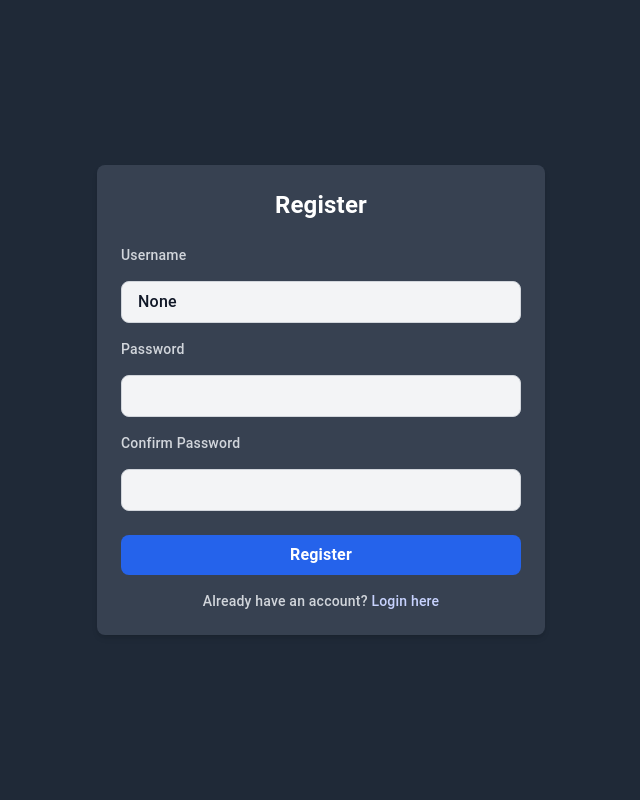
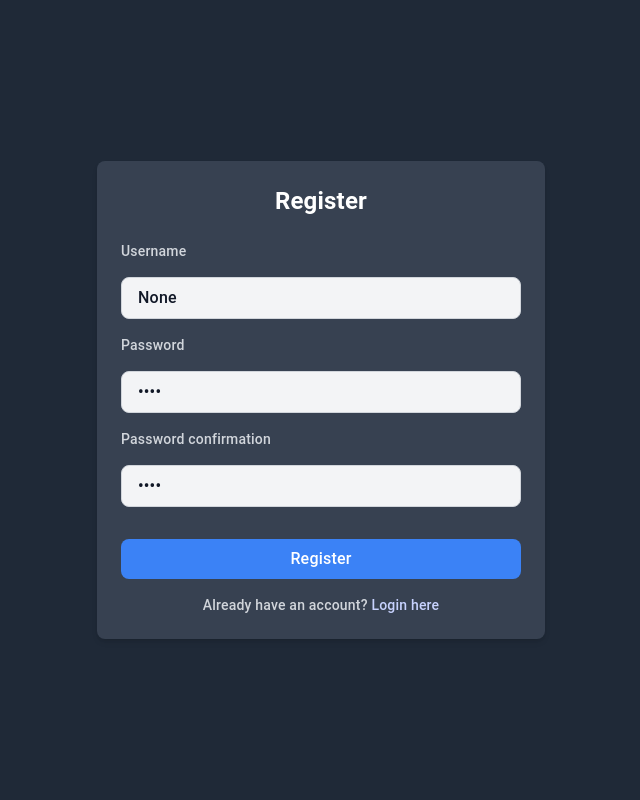
Before and after one commit to rigelia/pbp-2, a Django app: page /register/ in a window 1280 px wide. Shown: the whole page, without its empty margins (319-959 px from the left). Run offline with Django 5.2, Linux system fonts and the light colour scheme; some libraries are stand-ins or nearby versions.

Commit message:
fixed registration and added fail codes

```diff
--- a/main/templates/main.html
+++ b/main/templates/main.html
@@ -1,8 +1,5 @@
 {% extends 'base.html' %}
 {% block content %}
-{% if not product_entries %}
-<p>There are no product entries yet.</p>
-{% else %}
 <style>
   .hidden {
     display: none;
@@ -130,7 +127,6 @@
     }); // i need to write more comments for scripts dawg
   </script>
 </body>
-{% endif %}
 {% endblock %}
 {% block meta %}
 {% endblock %}
--- a/main/templates/register.html
+++ b/main/templates/register.html
@@ -4,15 +4,14 @@
 <div class="flex items-center justify-center min-h-screen bg-gray-800">
   <div class="w-full max-w-md p-6 bg-gray-700 rounded-lg shadow-md">
     <h2 class="mb-6 text-2xl font-bold text-center text-white">Register</h2>
-    <form method="POST" action="">
+    <form method="POST" action=".">
       {% csrf_token %}
       <div class="space-y-4">
         <!-- Username Field -->
         <div>
           <label
             for="id_username"
-            class="block mb-2 text-sm font-medium text-gray-300"
-          >
+            class="block mb-2 text-sm font-medium text-gray-300">
             {{ form.username.label }}
           </label>
           <input
@@ -20,60 +19,63 @@
             name="username"
             id="id_username"
             class="w-full px-4 py-2 mt-2 text-gray-900 bg-gray-100 border border-gray-300 rounded-lg focus:border-blue-500 focus:ring focus:ring-blue-500 focus:ring-opacity-50"
-            value="{{ form.username.value }}"
-          />
+            value="{{ form.username.value }}" />
+          <div class="text-text-gray-300 text-sm mt-1">
             {{ form.username.errors }}
+          </div>
         </div>
 
         <!-- Password Field -->
         <div>
           <label
-            for="id_password"
-            class="block mb-2 text-sm font-medium text-gray-300"
-          >
-            Password
+            for="id_password1"
+            class="block mb-2 text-sm font-medium text-gray-300">
+            {{ form.password1.label }}
           </label>
           <input
             type="password"
-            name="password"
-            id="id_password"
+            name="password1"
+            id="id_password1"
             class="w-full px-4 py-2 mt-2 text-gray-900 bg-gray-100 border border-gray-300 rounded-lg focus:border-blue-500 focus:ring focus:ring-blue-500 focus:ring-opacity-50"
-          />
-          {{ form.password.errors }}
+            value="{{ form.password1.value }}" />
+          <div class="text-gray-300 text-sm mt-1">
+            {{ form.password1.errors }}
+          </div>
         </div>
 
-        <!-- Confirm Password Field -->
+        <!-- Password Confirmation Field -->
         <div>
           <label
-            for="id_confirm_password"
-            class="block mb-2 text-sm font-medium text-gray-300"
-          >
-            Confirm Password
+            for="id_password2"
+            class="block mb-2 text-sm font-medium text-gray-300">
+            {{ form.password2.label }}
           </label>
           <input
             type="password"
-            name="confirm_password"
-            id="id_confirm_password"
+            name="password2"
+            id="id_password2"
             class="w-full px-4 py-2 mt-2 text-gray-900 bg-gray-100 border border-gray-300 rounded-lg focus:border-blue-500 focus:ring focus:ring-blue-500 focus:ring-opacity-50"
-          />
-          {{ form.confirm_password.errors }}
+            value="{{ form.password2.value }}" />
+          <div class="text-gray-300 text-sm mt-1">
+            {{ form.password2.errors }}
           </div>
         </div>
 
+        <!-- Submit Button -->
+        <div>
           <button
             type="submit"
-        class="w-full px-4 py-2 mt-6 font-bold text-white bg-blue-600 rounded-lg hover:bg-blue-700 focus:outline-none focus:shadow-outline"
-      >
+            class="w-full px-4 py-2 mt-4 text-white bg-blue-500 rounded-lg hover:bg-blue-600 focus:outline-none focus:bg-blue-600">
             Register
           </button>
+        </div>
+      </div>
     </form>
-    <div class="text-center mt-4">
-      <p class="text-sm text-gray-300">
+    <div class="text-center justify-center items-center mt-4"></div>
+      <p class="text-sm text-center justify-center text-gray-300">
         Already have an account?
-        <a
-          href="{% url 'main:login' %}"
-          class="font-medium text-indigo-200 hover:text-indigo-300"
-        >
+        <a href="{% url 'main:login' %}"
+          class="font-medium text-indigo-200 hover:text-indigo-300">
           Login here
         </a>
       </p>
--- a/main/views.py
+++ b/main/views.py
@@ -15,7 +15,7 @@
 # Create your views here.
 @login_required(login_url="/login/")
 def show_main(request):
-    product_entries = Product.objects.all()
+    product_entries = Product.objects.filter(user=request.user)
     login_success = request.session.pop("login_success", False)
     context = {
         "user": request.user,
@@ -38,7 +38,7 @@
     context = {"form": form}
     return render(request, "create_product_entry.html", context)
 
-
+@login_required(login_url="/login/")
 def edit_product(request, id):
     product = Product.objects.get(pk=id)
     form = ProductEntry(request.POST or None, instance=product)
```
Lines whose indentation alone changed are shown as unchanged.
